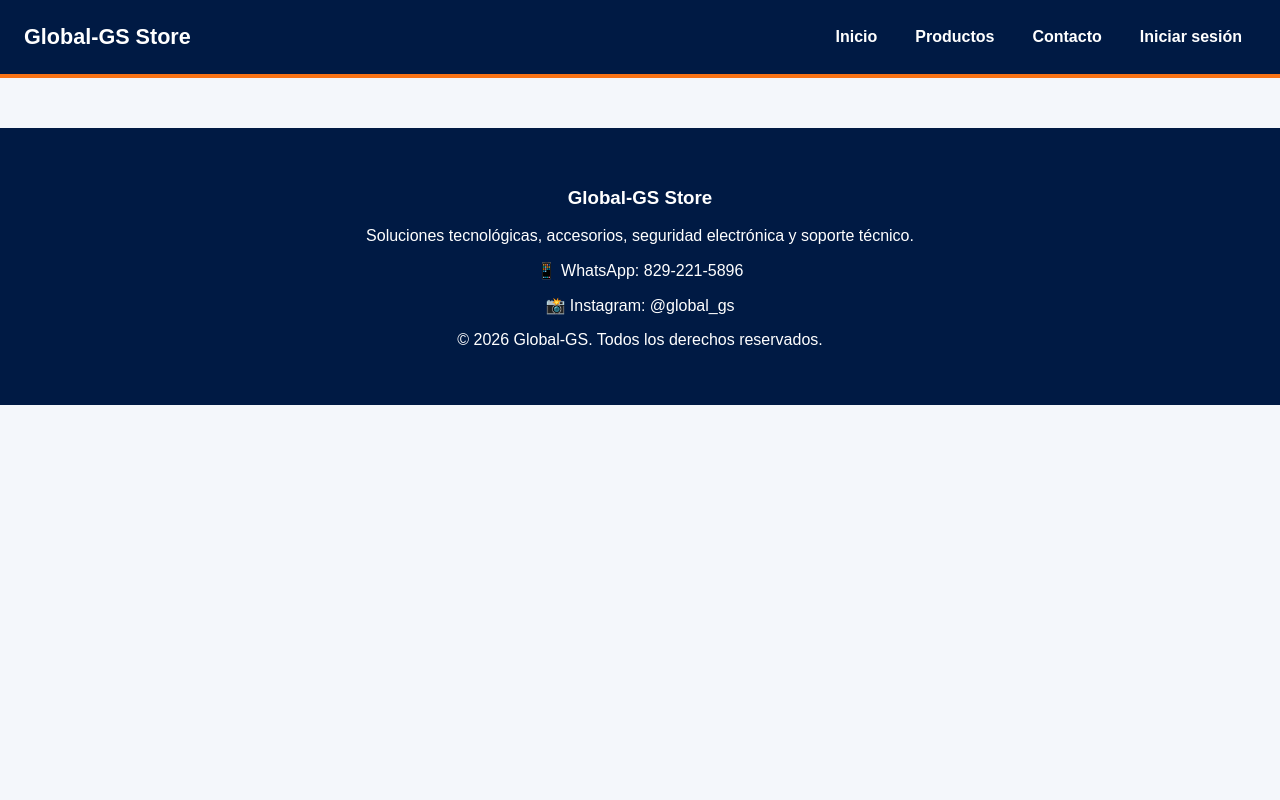
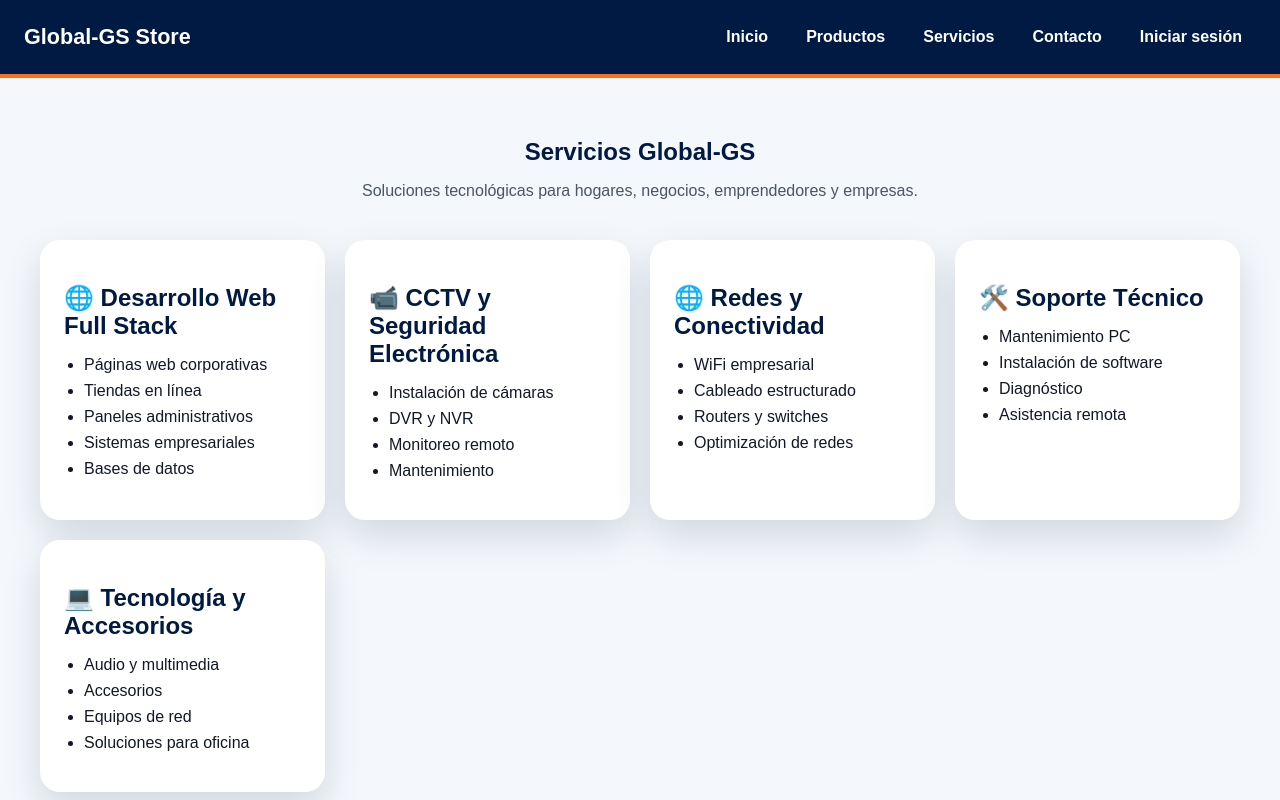
Before and after one commit to Julio003/global-gs-store, a React (Vite) app: page /servicios in a window 1280 px wide. Shown: the top 800 px of the page. Built offline with nearby package versions, Linux system fonts and the light colour scheme.

Commit message:
Agregar pagina de servicios

```diff
--- a/src/App.jsx
+++ b/src/App.jsx
@@ -4,6 +4,7 @@
 import Footer from "./components/Footer";
 import Home from "./pages/Home";
 import Products from "./pages/Products";
+import Services from "./pages/Services";
 import ProductDetails from "./pages/ProductDetails";
 import Contact from "./pages/Contact";
 import Admin from "./pages/admin";
@@ -18,6 +19,7 @@
         <Route path="/" element={<Home />} />
         <Route path="/productos" element={<Products />} />
         <Route path="/producto/:id" element={<ProductDetails />} />
+        <Route path="/servicios" element={<Services />} />
         <Route path="/contacto" element={<Contact />} />
         <Route path="/admin" element={<Admin />} />
         <Route path="/login" element={<Login />} />
--- a/src/components/Header.jsx
+++ b/src/components/Header.jsx
@@ -41,6 +41,10 @@
             Productos
           </Link>
 
+          <Link to="/servicios" onClick={closeMenu}>
+            Servicios
+          </Link>
+
           <Link to="/contacto" onClick={closeMenu}>
             Contacto
           </Link>
--- a/src/index.css
+++ b/src/index.css
@@ -1837,3 +1837,53 @@
     grid-template-columns: 1fr;
   }
 }
+
+/* ==========================
+   SERVICIOS
+========================== */
+
+.services-page {
+  padding: 40px 20px;
+}
+
+.services-hero {
+  text-align: center;
+  margin-bottom: 40px;
+}
+
+.services-hero h1 {
+  color: var(--navy);
+  margin-bottom: 10px;
+}
+
+.services-hero p {
+  color: var(--muted);
+}
+
+.services-grid {
+  max-width: 1200px;
+  margin: auto;
+  display: grid;
+  grid-template-columns: repeat(auto-fit, minmax(280px, 1fr));
+  gap: 20px;
+}
+
+.service-card {
+  background: white;
+  padding: 24px;
+  border-radius: 20px;
+  box-shadow: var(--shadow);
+}
+
+.service-card h2 {
+  color: var(--navy);
+  margin-bottom: 15px;
+}
+
+.service-card ul {
+  padding-left: 20px;
+}
+
+.service-card li {
+  margin-bottom: 8px;
+}
--- /dev/null
+++ b/src/pages/Services.jsx
@@ -0,0 +1,74 @@
+function Services() {
+  return (
+    <main className="services-page">
+      <section className="services-hero">
+        <h1>Servicios Global-GS</h1>
+
+        <p>
+          Soluciones tecnológicas para hogares, negocios,
+          emprendedores y empresas.
+        </p>
+      </section>
+
+      <section className="services-grid">
+        <article className="service-card">
+          <h2>🌐 Desarrollo Web Full Stack</h2>
+
+          <ul>
+            <li>Páginas web corporativas</li>
+            <li>Tiendas en línea</li>
+            <li>Paneles administrativos</li>
+            <li>Sistemas empresariales</li>
+            <li>Bases de datos</li>
+          </ul>
+        </article>
+
+        <article className="service-card">
+          <h2>📹 CCTV y Seguridad Electrónica</h2>
+
+          <ul>
+            <li>Instalación de cámaras</li>
+            <li>DVR y NVR</li>
+            <li>Monitoreo remoto</li>
+            <li>Mantenimiento</li>
+          </ul>
+        </article>
+
+        <article className="service-card">
+          <h2>🌐 Redes y Conectividad</h2>
+
+          <ul>
+            <li>WiFi empresarial</li>
+            <li>Cableado estructurado</li>
+            <li>Routers y switches</li>
+            <li>Optimización de redes</li>
+          </ul>
+        </article>
+
+        <article className="service-card">
+          <h2>🛠️ Soporte Técnico</h2>
+
+          <ul>
+            <li>Mantenimiento PC</li>
+            <li>Instalación de software</li>
+            <li>Diagnóstico</li>
+            <li>Asistencia remota</li>
+          </ul>
+        </article>
+
+        <article className="service-card">
+          <h2>💻 Tecnología y Accesorios</h2>
+
+          <ul>
+            <li>Audio y multimedia</li>
+            <li>Accesorios</li>
+            <li>Equipos de red</li>
+            <li>Soluciones para oficina</li>
+          </ul>
+        </article>
+      </section>
+    </main>
+  );
+}
+
+export default Services;
```
